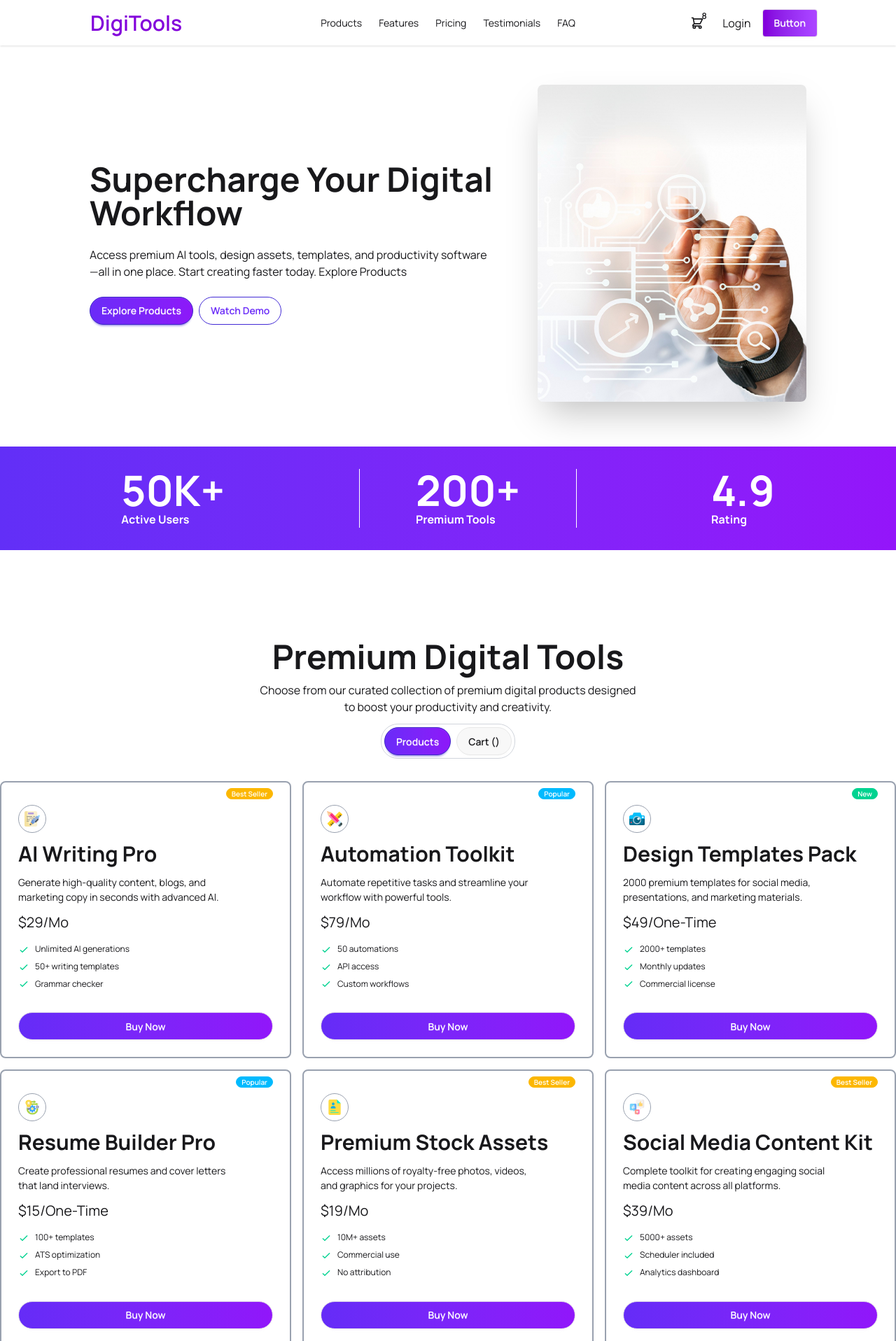
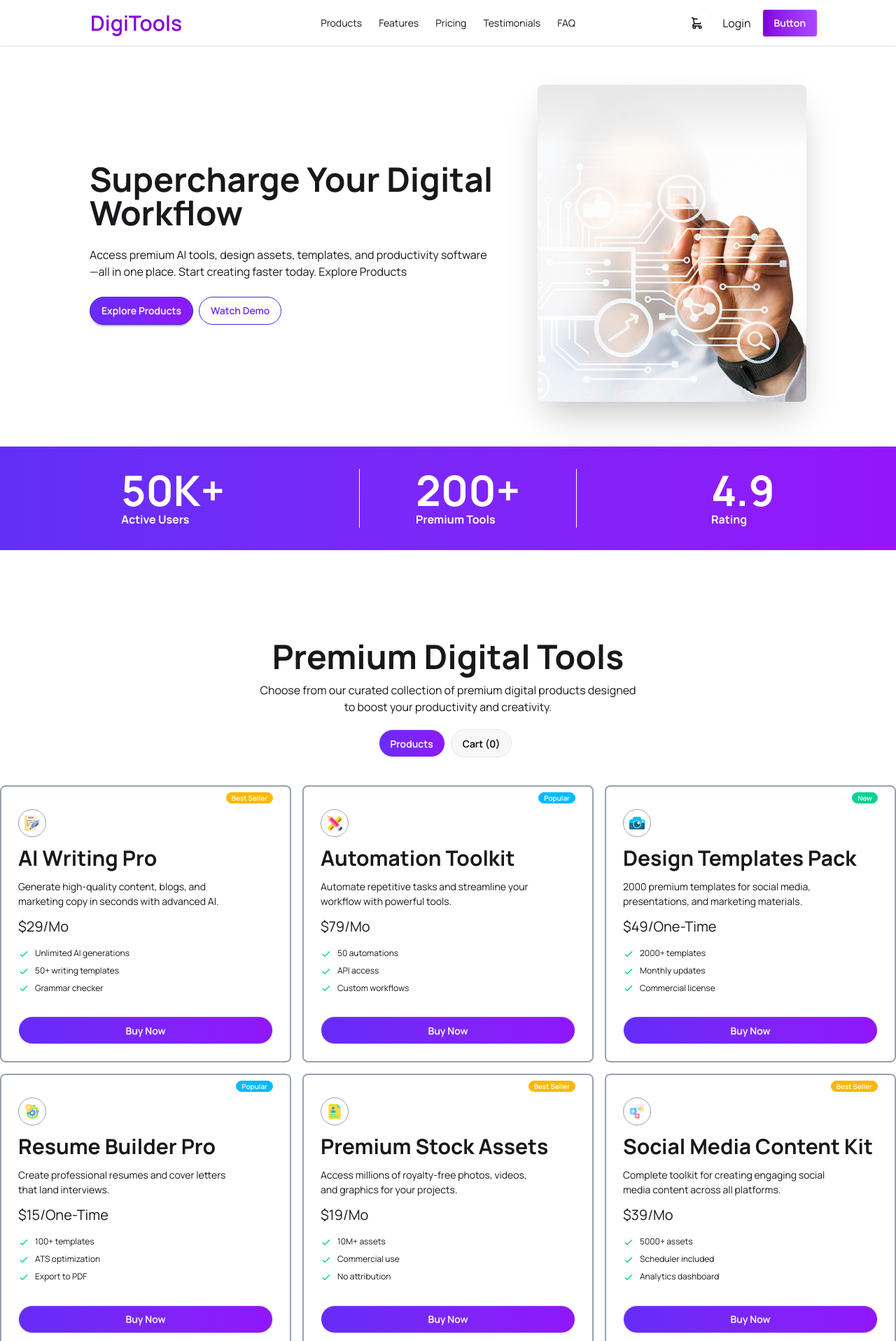
Before and after one commit to masum-k/b13-assignment-6, a React (Vite) app: page / in a window 1280 px wide. Shown: the top 1916 px of the page at 70% size. Built offline with nearby package versions, Linux system fonts and the light colour scheme.

Commit message:
finished adding cart functionality

```diff
--- a/src/App.jsx
+++ b/src/App.jsx
@@ -1,21 +1,26 @@
-import { Suspense } from 'react'
+import { Suspense, useState } from 'react'
 import './App.css'
 import Banner from './components/Banner/Banner'
-import Card from './components/Cards/CardContainer'
+import CardContainer from './components/CardContainer/CardContainer'
 import Navbar from './components/Navbar/Navbar'
 import Rating from './UI/Rating'
+
 
 const cardDataPromise = fetch('cardData.json')
   .then(res => res.json());
 
 function App() {
+  const [productCount, setproductCount] = useState(0)
   return (
     <div>
-      <Navbar />
+      <Navbar productCount={productCount} />
       <Banner />
       <Rating />
       <Suspense fallback={<span className="loading loading-spinner loading-xl"></span>}>
-        <Card cardDataPromise={cardDataPromise} />
+        <CardContainer
+          productCount={productCount}
+          setproductCount={setproductCount}
+          cardDataPromise={cardDataPromise} />
       </Suspense>
     </div>
   )
--- a/src/UI/Cards.jsx
+++ b/src/UI/Cards.jsx
@@ -1,10 +1,19 @@
 import React from 'react';
 
-const Cards = ({ card }) => {
-    //name, price, tag, description,period,features
+const Cards = ({ card,
+    productCount,
+    setproductCount,
+    cartItem,
+    setcartItem,
+    totalAmount,
+    settotalAmount }) => {
+    const updateProductCount = () => {
+        setproductCount(productCount + 1)
+        setcartItem([...cartItem, card])
+    }
     return (
         <div className="card bg-base-100 border-2 border-gray-400">
-            <div className="card-body pt-2">
+            <div className="card-body pt-2 ">
                 <span className={`text-white font-semibold badge badge-xs place-self-end
                     ${card.tag === 'Best Seller' ? 'badge-warning'
                         : card.tag === 'Popular' ? 'badge-info'
@@ -27,10 +36,14 @@ const Cards = ({ card }) => {
                     }
                 </ul>
                 <div className="mt-6">
-                    <button className="btn rounded-full bg-linear-to-r from-[#652CF7] to-[#9116FA] btn-block text-white">Buy Now</button>
+                    <button onClick={updateProductCount}
+                        className="btn rounded-full
+                    bg-linear-to-r from-[#652CF7] to-[#9116FA]
+                     btn-block text-white">Buy Now</button>
                 </div>
             </div>
         </div>
+
     );
 };
 
--- /dev/null
+++ b/src/UI/CartProduct.jsx
@@ -0,0 +1,26 @@
+import React from 'react';
+
+const CartProduct = ({ cartItem }) => {
+    return (
+        <>
+            {
+                cartItem.map(card =>
+                    <div className="flex p-5 justify-between rounded-xl bg-[#f9fafc]">
+                        <div className='flex items-center justify-center'>
+                            <div className='bg-white p-3 rounded-full mr-4'>
+                                <img className='w-7' src={card.image} alt="" />
+                            </div>
+                            <div>
+                                <h3 className='font-semibold text-xl'>{card.name}</h3>
+                                <p>${card.price}</p>
+                            </div>
+                        </div>
+                        <button className='text-red-500'>Remove</button>
+                    </div>
+                )
+            }
+        </>
+    );
+};
+
+export default CartProduct;
--- /dev/null
+++ b/src/components/CardContainer/CardContainer.jsx
@@ -0,0 +1,54 @@
+import { use, useState } from "react";
+import Cards from "../../UI/Cards";
+import CartContainer from "../CartContainer/CartContainer";
+
+const Card = ({ cardDataPromise, productCount, setproductCount }) => {
+
+    const [cartItem, setcartItem] = useState([])
+    const [totalAmount, settotalAmount] = useState(0)
+
+    const [cartToggle, setcartToggle] = useState(true)
+    const cardData = use(cardDataPromise)
+
+    return (
+        <div className='mt-32'>
+            <div className='text-center space-y-3'>
+                <h1 className='text-5xl font-bold'>Premium Digital Tools</h1>
+                <p>Choose from our curated collection of premium digital products designed <br />
+                    to boost your productivity and creativity.</p>
+                <div className='p-2'>
+                    <button onClick={() => setcartToggle(true)}
+                        className={`btn ${cartToggle === true
+                            ? 'bg-linear-to-r from-[#6A2BF8] to-[#8D18F9] text-white'
+                            : ' text-black'} mr-2 rounded-3xl`}>Products</button>
+                    <button onClick={() => setcartToggle(false)}
+                        className={`btn ${cartToggle === false
+                            ? 'bg-linear-to-r from-[#6A2BF8] to-[#8D18F9] text-white'
+                            : ' text-black'} mr-2 rounded-3xl`}>Cart ({productCount})</button>
+                </div>
+            </div>
+            {
+                cartToggle ?
+                    <div className="mt-8 md:grid grid-cols-3 container mx-auto gap-4">
+                        {cardData.map(card =>
+                            <Cards
+                                key={card.id}
+                                card={card}
+                                productCount={productCount}
+                                setproductCount={setproductCount}
+                                cartItem={cartItem}
+                                setcartItem={setcartItem}
+                                totalAmount={totalAmount}
+                                settotalAmount={settotalAmount}
+                            />)}
+                    </div>
+                    :
+                    <div className="mt-8  container mx-auto gap-4">
+                        <CartContainer cartItem={cartItem} />
+                    </div>
+            }
+        </div>
+    );
+};
+
+export default Card;
--- a/src/components/Cards/CardContainer.jsx
+++ /dev/null
@@ -1,28 +0,0 @@
-import { use } from "react";
-import Cards from "../../UI/Cards";
-
-
-const Card = ({ cardDataPromise }) => {
-    const cardData = use(cardDataPromise)
-    return (
-        <div className='mt-32'>
-            <div className='text-center space-y-3'>
-                <h1 className='text-5xl font-bold'>Premium Digital Tools</h1>
-                <p>Choose from our curated collection of premium digital products designed <br />
-                    to boost your productivity and creativity.</p>
-                <div className='border border-gray-300 p-1 mx-auto w-[192px] rounded-3xl'>
-                    <button className="btn bg-linear-to-r from-[#6A2BF8] to-[#8D18F9] mr-2 btn-primary rounded-3xl text-white">Products</button>
-                    <button className='btn rounded-3xl'>Cart ()</button>
-                </div>
-            </div>
-
-            <div className="mt-8 grid grid-cols-3 container mx-auto gap-4">
-                {
-                    cardData.map(card => <Cards key={card.id} card={card} />)
-                }
-            </div>
-        </div>
-    );
-};
-
-export default Card;
--- /dev/null
+++ b/src/components/CartContainer/CartContainer.jsx
@@ -0,0 +1,23 @@
+import React from 'react';
+import CartProduct from '../../UI/CartProduct';
+
+
+const CartContainer = ({ cartItem }) => {
+    return (
+        <div className="card card-border bg-base-100">
+            <div className="card-body">
+                <h2 className="card-title">Your Cart</h2>
+                < CartProduct cartItem={cartItem} />
+                <div className='flex justify-between my-4'>
+                    <p>Total:</p>
+                    <h3 className='font-semibold text-2xl'>$</h3>
+                </div>
+                <div className="card-actions justify-end ">
+                    <button className="btn btn-block bg-linear-to-r from-[#6A2BF8] to-[#8D18F9] text-white font-medium rounded-full">Proceed To Checkout</button>
+                </div>
+            </div>
+        </div>
+    );
+};
+
+export default CartContainer;
--- a/src/components/Navbar/Navbar.jsx
+++ b/src/components/Navbar/Navbar.jsx
@@ -1,6 +1,6 @@
 import React from 'react';
 
-const Navbar = () => {
+const Navbar = ({ productCount }) => {
     return (
         <div className="navbar bg-base-100 shadow-sm md:px-28">
             <div className="navbar-start">
@@ -33,7 +33,11 @@ const Navbar = () => {
                 <div tabIndex="0" role="button" className=" btn btn-ghost btn-circle">
                     <div className="indicator">
                         <svg xmlns="http://www.w3.org/2000/svg" className="h-5 w-5" fill="none" viewBox="0 0 24 24" stroke="currentColor"> <path strokeLinecap="round" strokeLinejoin="round" strokeWidth="2" d="M3 3h2l.4 2M7 13h10l4-8H5.4M7 13L5.4 5M7 13l-2.293 2.293c-.63.63-.184 1.707.707 1.707H17m0 0a2 2 0 100 4 2 2 0 000-4zm-8 2a2 2 0 11-4 0 2 2 0 014 0z" /> </svg>
-                        <span className="badge-sm indicator-item">8</span>
+                        <span className="badge badge-sm indicator-item">
+                            {
+                                productCount === 0 ? "" : productCount
+                            }
+                        </span>
                     </div>
                 </div>
                 <p>Login</p>
```
